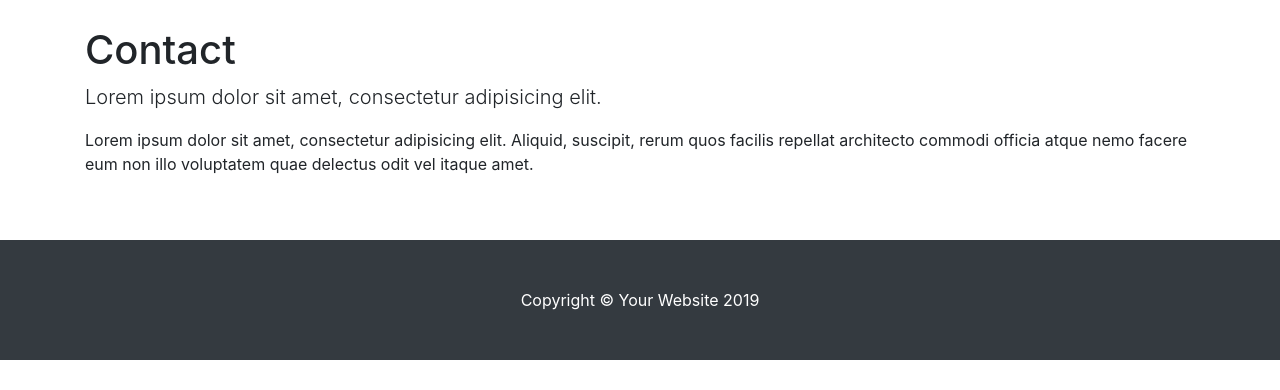
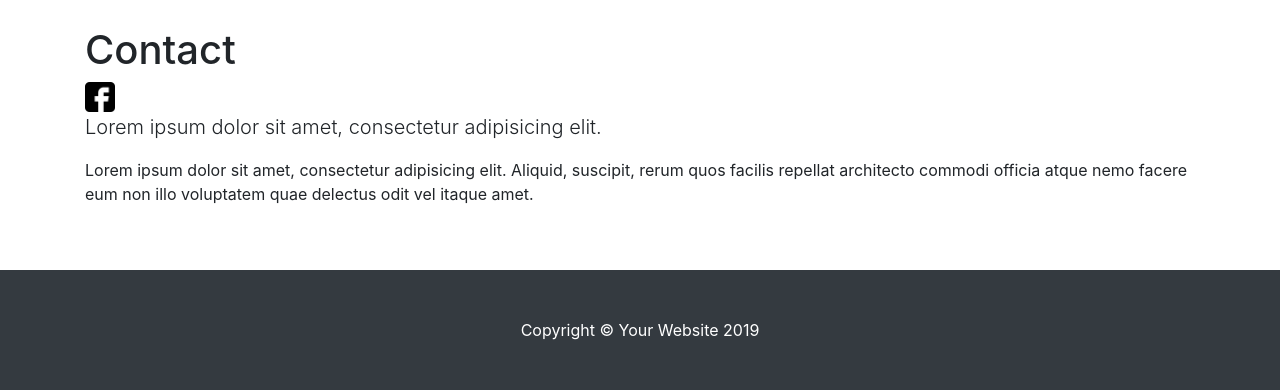
Before and after one commit to Perapat-J/resume.perapat, a website: page index.html in a window 1280 px wide. Shown: the part 2092-2482 px from the top of the page. Before the commit the page ends 2452 px from the top, so only its background shows below. Drawn offline with Linux system fonts and the light colour scheme.

Commit message:
Update index.html

```diff
--- a/index.html
+++ b/index.html
@@ -106,6 +106,7 @@
   <section class="py-5">
     <div class="container">
       <h1 id = "C4">Contact</h1>
+      <img src="facebook.png" alt="facebook" width="30" height="30">
       <p class="lead">Lorem ipsum dolor sit amet, consectetur adipisicing elit.</p>
       <p>Lorem ipsum dolor sit amet, consectetur adipisicing elit. Aliquid, suscipit, rerum quos facilis repellat architecto commodi officia atque nemo facere eum non illo voluptatem quae delectus odit vel itaque amet.</p>
     </div>
```
